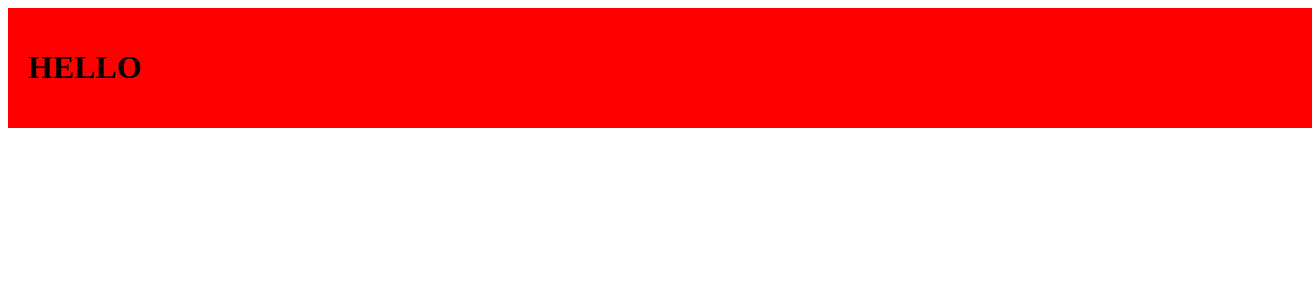
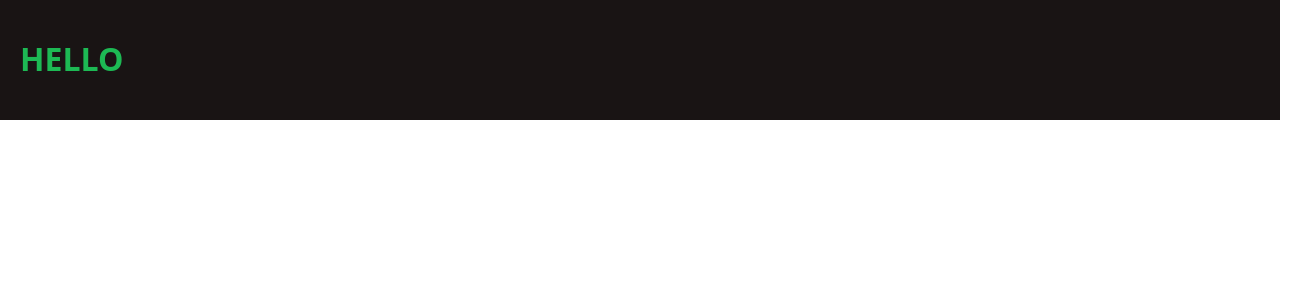
Before and after one commit to balusio/spotify-player, a React app: page / in a window 1280 px wide. Shown: the top 300 px of the page, 1312 px wide, since content can reach past the window. Built offline with nearby package versions, Linux system fonts and the light colour scheme.

Commit message:
scss proper configured and applied

```diff
--- a/package.json
+++ b/package.json
@@ -59,6 +59,7 @@
     "webpack-dev-server": "^4.3.0"
   },
   "dependencies": {
+    "modern-normalize": "^1.1.0",
     "react": "^17.0.2",
     "react-dom": "^17.0.2"
   }
--- a/src/containers/App/App.scss
+++ b/src/containers/App/App.scss
@@ -1,5 +1,10 @@
+@import '../../core/styles/variables.scss';
+
 .container{
-  background-color: red;
+  background-color: $black-color;
   width: 100%;
   padding: 20px;
+  h1 {
+    color: $primary-color;
+  }
 }
--- /dev/null
+++ b/src/core/styles/main.scss
@@ -0,0 +1 @@
+@import 'modern-normalize.css';
--- /dev/null
+++ b/src/core/styles/modern-normalize.css
@@ -0,0 +1,285 @@
+/*! modern-normalize v1.1.0 | MIT License | https://github.com/sindresorhus/modern-normalize */
+
+/*
+Document
+========
+*/
+
+/**
+Use a better box model (opinionated).
+*/
+
+*,
+::before,
+::after {
+	box-sizing: border-box;
+}
+
+/**
+1. Correct the line height in all browsers.
+2. Prevent adjustments of font size after orientation changes in iOS.
+3. Use a more readable tab size (opinionated).
+*/
+
+html {
+	line-height: 1.15; /* 1 */
+	-webkit-text-size-adjust: 100%; /* 2 */
+	-moz-tab-size: 4; /* 3 */
+	tab-size: 4; /* 3 */
+}
+
+/*
+Sections
+========
+*/
+
+/**
+1. Remove the margin in all browsers.
+2. Improve consistency of default fonts in all browsers. (https://github.com/sindresorhus/modern-normalize/issues/3)
+*/
+
+body {
+	margin: 0; /* 1 */
+	font-family:
+		system-ui,
+		-apple-system, /* Firefox supports this but not yet `system-ui` */
+		'Segoe UI',
+		Roboto,
+		Helvetica,
+		Arial,
+		sans-serif,
+		'Apple Color Emoji',
+		'Segoe UI Emoji'; /* 2 */
+}
+
+/*
+Grouping content
+================
+*/
+
+/**
+1. Add the correct height in Firefox.
+2. Correct the inheritance of border color in Firefox. (https://bugzilla.mozilla.org/show_bug.cgi?id=190655)
+*/
+
+hr {
+	height: 0; /* 1 */
+	color: inherit; /* 2 */
+}
+
+/*
+Text-level semantics
+====================
+*/
+
+/**
+Add the correct text decoration in Chrome, Edge, and Safari.
+*/
+
+abbr[title] {
+	text-decoration: underline dotted;
+}
+
+/**
+Add the correct font weight in Edge and Safari.
+*/
+
+b,
+strong {
+	font-weight: bolder;
+}
+
+/**
+1. Improve consistency of default fonts in all browsers. (https://github.com/sindresorhus/modern-normalize/issues/3)
+2. Correct the odd 'em' font sizing in all browsers.
+*/
+
+code,
+kbd,
+samp,
+pre {
+	font-family:
+		ui-monospace,
+		SFMono-Regular,
+		Consolas,
+		'Liberation Mono',
+		Menlo,
+		monospace; /* 1 */
+	font-size: 1em; /* 2 */
+}
+
+/**
+Add the correct font size in all browsers.
+*/
+
+small {
+	font-size: 80%;
+}
+
+/**
+Prevent 'sub' and 'sup' elements from affecting the line height in all browsers.
+*/
+
+sub,
+sup {
+	font-size: 75%;
+	line-height: 0;
+	position: relative;
+	vertical-align: baseline;
+}
+
+sub {
+	bottom: -0.25em;
+}
+
+sup {
+	top: -0.5em;
+}
+
+/*
+Tabular data
+============
+*/
+
+/**
+1. Remove text indentation from table contents in Chrome and Safari. (https://bugs.chromium.org/p/chromium/issues/detail?id=999088, https://bugs.webkit.org/show_bug.cgi?id=201297)
+2. Correct table border color inheritance in all Chrome and Safari. (https://bugs.chromium.org/p/chromium/issues/detail?id=935729, https://bugs.webkit.org/show_bug.cgi?id=195016)
+*/
+
+table {
+	text-indent: 0; /* 1 */
+	border-color: inherit; /* 2 */
+}
+
+/*
+Forms
+=====
+*/
+
+/**
+1. Change the font styles in all browsers.
+2. Remove the margin in Firefox and Safari.
+*/
+
+button,
+input,
+optgroup,
+select,
+textarea {
+	font-family: inherit; /* 1 */
+	font-size: 100%; /* 1 */
+	line-height: 1.15; /* 1 */
+	margin: 0; /* 2 */
+}
+
+/**
+Remove the inheritance of text transform in Edge and Firefox.
+*/
+
+button,
+select {
+	text-transform: none;
+}
+
+/**
+Correct the inability to style clickable types in iOS and Safari.
+*/
+
+button,
+[type='button'],
+[type='reset'],
+[type='submit'] {
+	-webkit-appearance: button;
+}
+
+/**
+Remove the inner border and padding in Firefox.
+*/
+
+::-moz-focus-inner {
+	border-style: none;
+	padding: 0;
+}
+
+/**
+Restore the focus styles unset by the previous rule.
+*/
+
+:-moz-focusring {
+	outline: 1px dotted ButtonText;
+}
+
+/**
+Remove the additional ':invalid' styles in Firefox.
+See: https://github.com/mozilla/gecko-dev/blob/2f9eacd9d3d995c937b4251a5557d95d494c9be1/layout/style/res/forms.css#L728-L737
+*/
+
+:-moz-ui-invalid {
+	box-shadow: none;
+}
+
+/**
+Remove the padding so developers are not caught out when they zero out 'fieldset' elements in all browsers.
+*/
+
+legend {
+	padding: 0;
+}
+
+/**
+Add the correct vertical alignment in Chrome and Firefox.
+*/
+
+progress {
+	vertical-align: baseline;
+}
+
+/**
+Correct the cursor style of increment and decrement buttons in Safari.
+*/
+
+::-webkit-inner-spin-button,
+::-webkit-outer-spin-button {
+	height: auto;
+}
+
+/**
+1. Correct the odd appearance in Chrome and Safari.
+2. Correct the outline style in Safari.
+*/
+
+[type='search'] {
+	-webkit-appearance: textfield; /* 1 */
+	outline-offset: -2px; /* 2 */
+}
+
+/**
+Remove the inner padding in Chrome and Safari on macOS.
+*/
+
+::-webkit-search-decoration {
+	-webkit-appearance: none;
+}
+
+/**
+1. Correct the inability to style clickable types in iOS and Safari.
+2. Change font properties to 'inherit' in Safari.
+*/
+
+::-webkit-file-upload-button {
+	-webkit-appearance: button; /* 1 */
+	font: inherit; /* 2 */
+}
+
+/*
+Interactive
+===========
+*/
+
+/*
+Add the correct display in Chrome and Safari.
+*/
+
+summary {
+	display: list-item;
+}
--- /dev/null
+++ b/src/core/styles/variables.scss
@@ -0,0 +1,3 @@
+$primary-color: #1db954;
+$black-color: #191414;
+$white-color: #ffffff;
--- a/src/index.tsx
+++ b/src/index.tsx
@@ -1,6 +1,8 @@
 import React from "react";
 import ReactDOM from "react-dom";
 import App from 'containers/App/App';
+import './core/styles/main.scss';
+
 // eslint-disable-next-line no-console
 console.log(
   "%c BALU WAS HERE",
```
Also changed, not shown: 1 other file (tests, documents, lock files or other folders).
